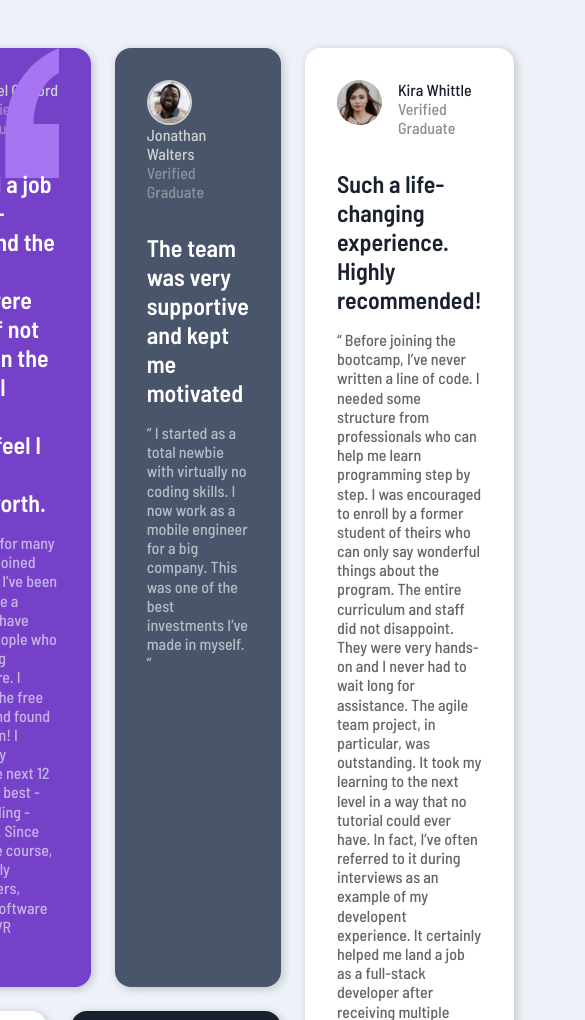
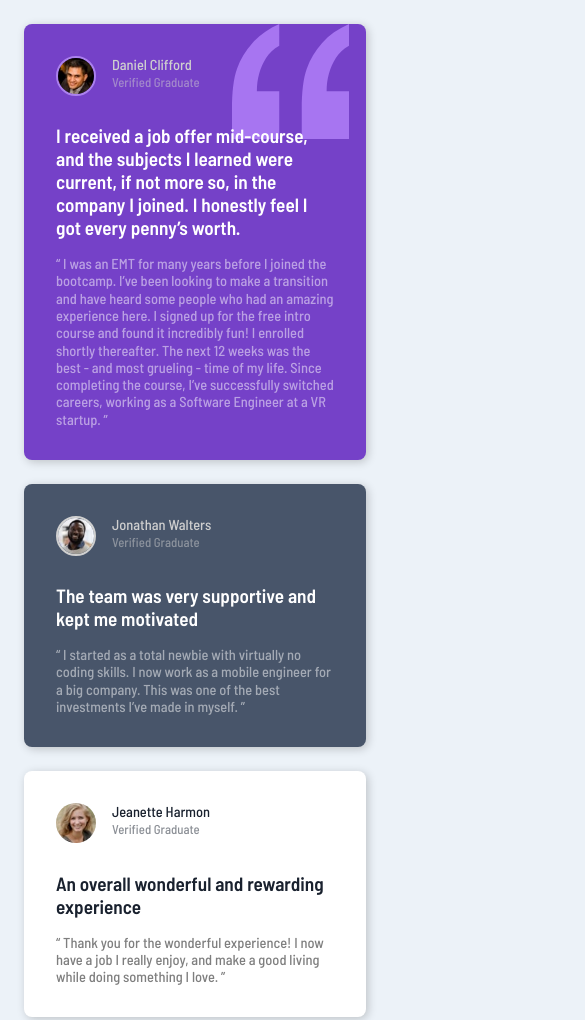
Before and after one commit to heiderick13/testimonials-grid-section, a plain HTML site: page index.html in a window 390 px wide. Shown: the top 1020 px of the page, 585 px wide, since content can reach past the window. Drawn offline with Linux system fonts and the light colour scheme.

Commit message:
mobile ok

```diff
--- a/index.html
+++ b/index.html
@@ -140,7 +140,10 @@
         Challenge by
         <a href="https://www.frontendmentor.io?ref=challenge" target="_blank"
           >Frontend Mentor</a
-        >. Coded by <a href="#">Your Name Here</a>.
+        >. Coded by
+        <a href="https://www.linkedin.com/in/marcelo-ferreira-de-oliveira"
+          >Marcelo Oliveira</a
+        >.
       </div>
     </footer>
   </body>
--- a/styles/main.css
+++ b/styles/main.css
@@ -72,7 +72,7 @@ main {
 
 .testimonial {
   padding: 2rem;
-  border-radius: 1rem;
+  border-radius: 0.5rem;
   box-shadow: 2px 2px 10px rgba(0, 0, 0, 0.2);
 }
 
@@ -91,7 +91,7 @@ main {
   top: 0;
   right: 15%;
   height: 130px;
-  z-index: 1;
+  /* z-index: 1; */
 }
 
 .jonathan .profile-picture {
@@ -106,6 +106,12 @@ main {
 .user-status {
   color: var(--Light-gray);
 }
+
+/* .daniel .username,
+.daniel .user-status,
+.daniel .testimonial-title {
+  z-index: 2;
+} */
 
 .user-status {
   opacity: 50%;
@@ -127,12 +133,44 @@ main {
 }
 
 .testimonial-text {
-  opacity: 60%;
+  opacity: 50%;
   line-height: 1.2;
 }
 
 .testimonial-title {
   padding-bottom: 1rem;
   position: relative;
-  z-index: 2;
 }
+
+@media screen and (max-width: 1000px) {
+  main {
+    display: flex;
+    flex-direction: column;
+    padding: 1.5rem;
+  }
+}
+
+@media screen and (max-width: 600px) {
+  .daniel .quotation {
+    right: 5%;
+    height: 115px;
+  }
+
+  .profile-picture {
+    height: 40px;
+  }
+
+  .testimonial-text,
+  .username {
+    font-size: 0.9rem;
+  }
+
+  .user-status {
+    font-size: 0.8rem;
+    line-height: 1.5;
+  }
+
+  .testimonial-title {
+    font-size: 1.2rem;
+  }
+}
```
